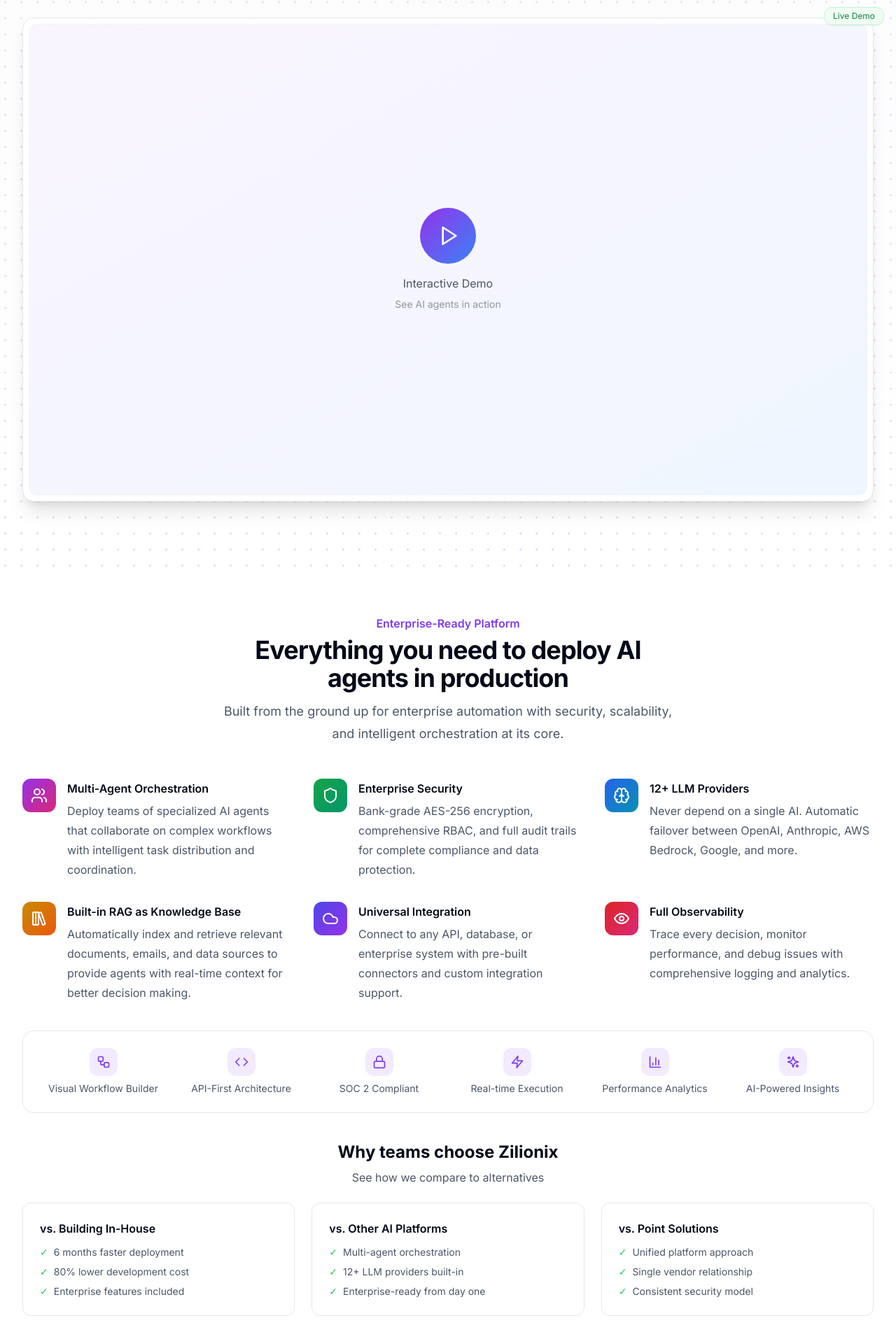
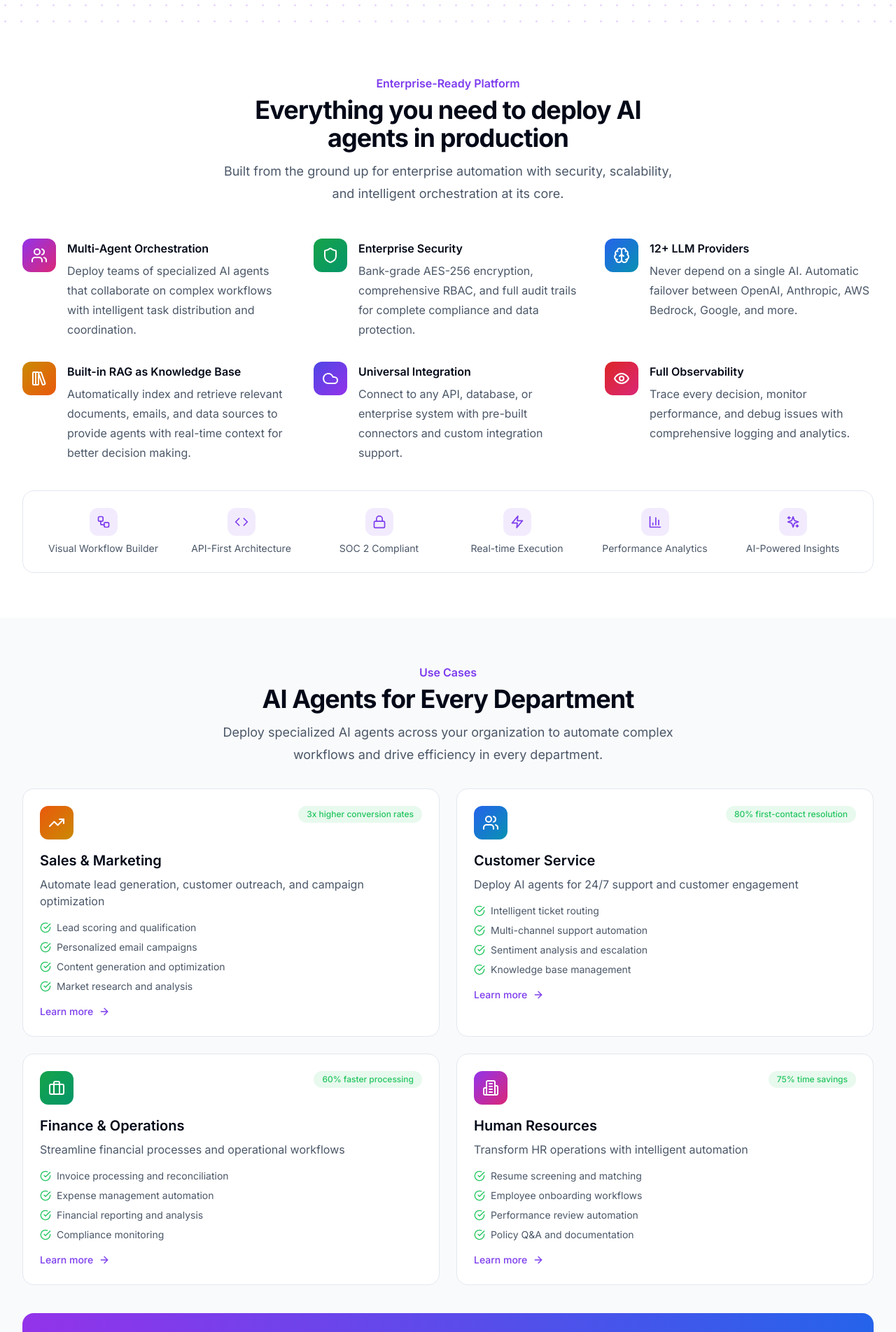
Before and after one commit to zilionix/zillionix-website, a Next.js app: page / in a window 1280 px wide. Shown: the part 877-2781 px from the top of the page at 70% size. Built offline with nearby package versions, Linux system fonts and the light colour scheme.

Commit message:
chore: commented unsued sections for time being

```diff
--- a/components/CTA.tsx
+++ b/components/CTA.tsx
@@ -23,7 +23,7 @@ export default function CTA() {
         >
           <div className="mb-8 inline-flex items-center rounded-full border border-white/20 bg-white/10 px-3 py-1 text-sm font-medium text-white backdrop-blur-sm">
             <Sparkles className="mr-2 h-3 w-3" />
-            Limited Time: 30% off first 3 months
+            Start with a 14-days free trial
           </div>
 
           <h2 className="text-3xl font-bold tracking-tight text-white sm:text-5xl">
--- a/components/Features.tsx
+++ b/components/Features.tsx
@@ -124,8 +124,8 @@ export default function Features() {
           </div>
         </motion.div>
 
-        {/* Feature comparison */}
-        <motion.div
+        {/* Feature comparison - WHY TEAMS CHOOSE ZILIONIX - TEMPORARILY HIDDEN */}
+        {/* <motion.div
           initial={{ opacity: 0, y: 20 }}
           whileInView={{ opacity: 1, y: 0 }}
           viewport={{ once: true }}
@@ -192,7 +192,7 @@ export default function Features() {
               </ul>
             </div>
           </div>
-        </motion.div>
+        </motion.div> */}
       </div>
     </section>
   )
--- a/components/Hero.tsx
+++ b/components/Hero.tsx
@@ -130,8 +130,8 @@ export default function Hero() {
           ))}
         </motion.div>
 
-        {/* Interactive demo preview */}
-        <motion.div
+        {/* Interactive demo preview - TEMPORARILY HIDDEN */}
+        {/* <motion.div
           initial={{ opacity: 0, y: 40 }}
           animate={{ opacity: 1, y: 0 }}
           transition={{ duration: 0.5, delay: 0.6 }}
@@ -148,12 +148,11 @@ export default function Hero() {
               </div>
             </div>
 
-            {/* Floating badges */}
             <div className="absolute -top-4 -right-4 rounded-lg bg-green-50 border border-green-200 px-3 py-1 text-xs text-green-700 shadow-sm">
               Live Demo
             </div>
           </div>
-        </motion.div>
+        </motion.div> */}
       </div>
     </section>
   )
--- a/components/Pricing.tsx
+++ b/components/Pricing.tsx
@@ -105,7 +105,7 @@ export default function Pricing() {
               Choose the right plan for your team
             </p>
             <p className="mt-3 text-lg leading-8 text-muted-foreground">
-              Start with a 14-day free trial. No credit card required.
+              Start with a 14-days free trial. No credit card required.
             </p>
           </motion.div>
         </div>
@@ -186,8 +186,8 @@ export default function Pricing() {
           ))}
         </div>
 
-        {/* Comparison table */}
-        <motion.div
+        {/* Comparison table - DETAILED FEATURE COMPARISON - TEMPORARILY HIDDEN */}
+        {/* <motion.div
           initial={{ opacity: 0, y: 20 }}
           whileInView={{ opacity: 1, y: 0 }}
           viewport={{ once: true }}
@@ -219,7 +219,7 @@ export default function Pricing() {
               </tbody>
             </table>
           </div>
-        </motion.div>
+        </motion.div> */}
 
         {/* FAQ */}
         <motion.div
--- a/components/UseCases.tsx
+++ b/components/UseCases.tsx
@@ -153,8 +153,8 @@ export default function UseCases() {
           ))}
         </div>
 
-        {/* Industry examples */}
-        <motion.div
+        {/* Industry examples - TRUSTED ACROSS INDUSTRIES - TEMPORARILY HIDDEN */}
+        {/* <motion.div
           initial={{ opacity: 0, y: 20 }}
           whileInView={{ opacity: 1, y: 0 }}
           viewport={{ once: true }}
@@ -178,7 +178,7 @@ export default function UseCases() {
               </div>
             ))}
           </div>
-        </motion.div>
+        </motion.div> */}
 
         {/* CTA Section */}
         <motion.div
```
